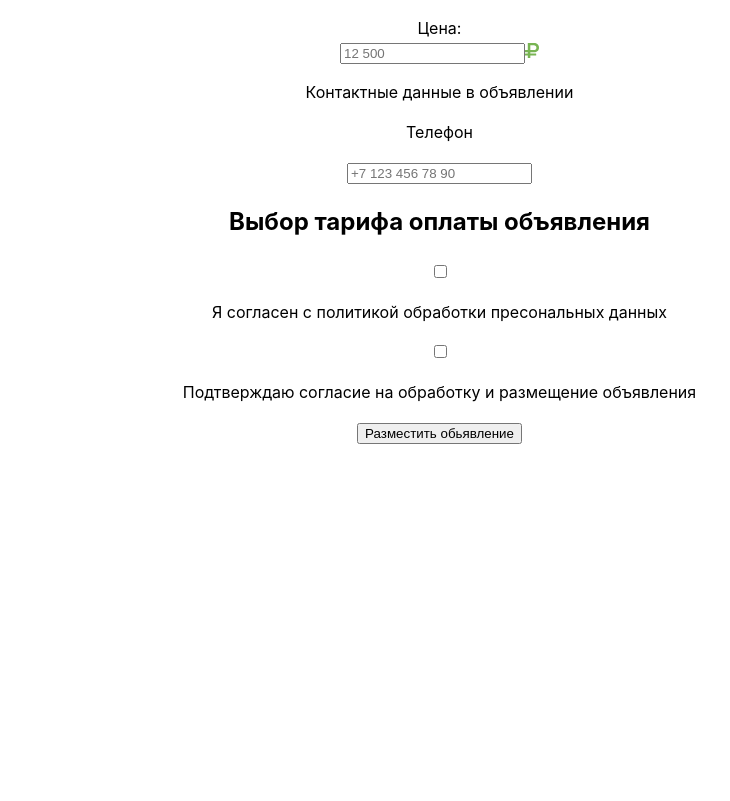
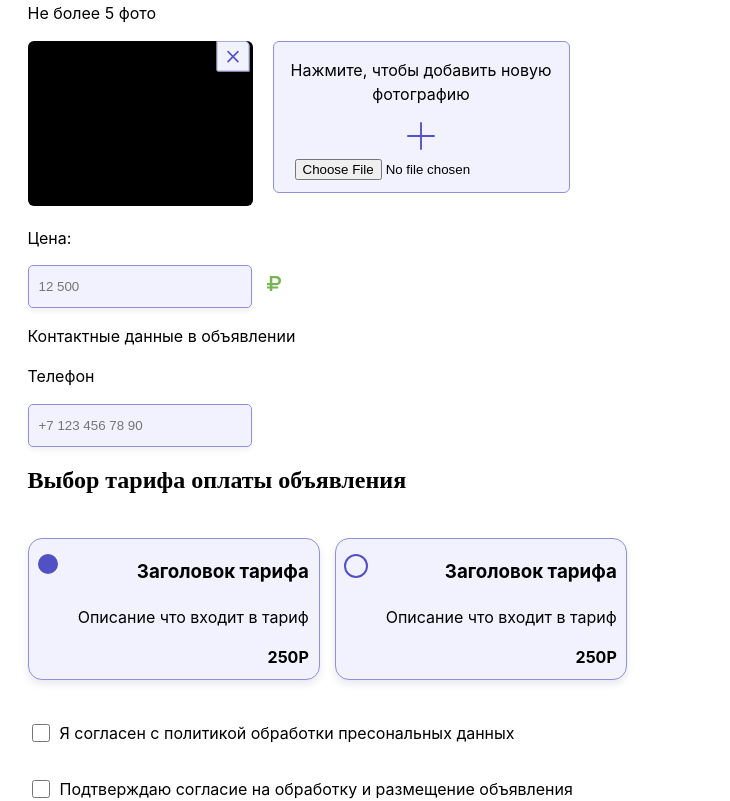
Before and after one commit to VYACHESLAV204/adele-granit1, a React (Vite) app: page /new-card in a window 1280 px wide. Shown: the part 825-1626 px from the top of the page, without its empty margins (0-730 px from the left). Built offline with nearby package versions, Linux system fonts and the light colour scheme; no server answers; a web font is replaced by a local one.

Commit message:
Страница создания объявления

```diff
--- a/src/Components/buildPages/newCard/NewCard.module.css
+++ b/src/Components/buildPages/newCard/NewCard.module.css
@@ -101,9 +101,133 @@
 	box-shadow: 0px 4px 4px 0px rgba(0, 0, 0, 0.05);
 }
 .photo{
-	width: 229px;
-	height: 179px;
+	color:#000;
+	width: 100px;
+	height: 100px;
+}
+.photoContainer{
+	width: 225px;
+	height: 165px;
+	background-color:#000;
+	display: flex;
+	justify-content: flex-end;
+	border-radius: 6px;
 }
 .photoClose{
-
+	width: 40px;
+	height: 37px;
 }
+.photoSectionContainer{
+	display: flex;
+}
+.addPhotoContainer{
+	width: 295px;
+	height: 150px;
+	border-radius: 6px;
+	border: 1px solid #9090D8;
+	background: #F2F2FF;
+	margin-left: 20px;
+}
+.photoInput{
+	pointer-events: none;
+}
+.plusPhoto{
+	width: 28px;
+	height: 28px;
+}
+.textLeft{
+	text-align: left;
+}
+.flexRow{
+	display: flex;
+	flex-direction: row;
+}
+.inputPrice{
+	width: 210px;
+	height: 39px;
+	border-radius: 5px;
+	border: 1px solid #9090D8;
+	background: #F2F2FF;
+	box-shadow: 0px 4px 4px 0px rgba(0, 0, 0, 0.05);
+	margin-top: 15px;
+	padding-left: 10px;
+}
+.marginLeft{
+	margin-left: 15px;
+}
+.labelProperty{
+	margin-top: 15px;
+	margin-bottom: 15px;
+}
+.textMargin{
+	margin-top: 20px;
+}
+.inputPhone{
+	width: 210px;
+	height: 39px;
+	border-radius: 5px;
+	border: 1px solid #9090D8;
+	background: #F2F2FF;
+	box-shadow: 0px 4px 4px 0px rgba(0, 0, 0, 0.05);
+	padding-left: 10px;
+}
+.titleTextStyle{
+	color: #000;
+	font-family: Vela Sans;
+	font-size: 24px;
+	font-style: normal;
+	font-weight: 600;
+	line-height: normal;
+}
+.checkbox{
+	margin-right: 10px;
+	width: 18px;
+	border-radius: 3px;
+	border: 1px solid #9090D8;
+	background-color: #F2F2FF;
+}
+.btn{
+	border: 0;
+	color: #fff;
+	width: 196px;
+	height: 45px;
+	border-radius: 7px;
+	background: #5250C5;
+	box-shadow: 0px 4px 7px 0px rgba(99, 99, 151, 0.15);
+}
+.priceContainer{
+	width: 290px;
+	height: 140px;
+	border-radius: 14px;
+	border: 1px solid #9090D8;
+	background: #F2F2FF;
+	box-shadow: 0px 4px 7px 0px rgba(99, 99, 151, 0.15);
+	display: flex;
+	flex-wrap: nowrap;
+  flex-direction: row-reverse;
+  justify-content: space-around;
+	margin-right: 15px;
+}
+.priceElipse{
+	margin-top: 15px;
+	width: 20px;
+	height: 20px;
+	background-color: #5250C5;
+	border-radius: 100%
+}
+.priceSectionContainer{
+	display: inline-flex;
+	width: 80%;
+	margin-top: 25px;
+	margin-bottom: 25px;
+}
+.priceNotActive{
+	background-color: #f2f2ff;
+	border: 2px solid #5250C5;
+}
+.textRight{
+	text-align: right;
+}
+.priceTag{
+	font-weight: 700;
+}
--- a/src/Components/buildPages/newCard/NewCard.tsx
+++ b/src/Components/buildPages/newCard/NewCard.tsx
@@ -1,5 +1,7 @@
 import { useEffect } from 'react'
 import greenMoney from '../../../assets/greenmoney.svg'
+import photoClose from '../../../assets/photoClose.svg'
+import plus from '../../../assets/plus.svg'
 import s from './NewCard.module.css'
 interface InewCardProps {
 	category: string
@@ -57,51 +59,70 @@ const NewCard: React.FC<InewCardProps> = ({ category, underCategory }) => {
 					></textarea>
 				</div>
 				<div>
-					<h4>Фотографии</h4>
-					<p>Не более 5 фото</p>
-					{/* Добавить фото */}
+					<h4 className={`${s.textLeft} ${s.titleTextStyle}`} >Фотографии</h4>
+					<p style={{textAlign: 'left'}}>Не более 5 фото</p>
+					<div className={s.photoSectionContainer}>
+						<div className={`${s.photo} ${s.photoContainer}`}>
+							<img className={s.photoClose} src={photoClose} alt="" />
+						</div>
+						<div className={s.addPhotoContainer}>
+							<div className={s.plusContainer}>
+							<p>Нажмите, чтобы добавить новую фотографию</p>
+							<img className={s.plusPhoto} src={plus} alt="" />
+							</div>
+							<input className={s.photoInput}type="file" />
+						</div>
+					</div>
 				</div>
-				<div>
-					<label htmlFor=''>Цена:</label>
+				<div className={`${s.textLeft} ${s.textMargin}`}>
+					<label className={s.labelProperty} htmlFor=''>Цена:</label>
 					<div>
-						<input type='text' placeholder='12 500' />
-						<img src={greenMoney} alt='' />
+						<input className={s.inputPrice} type='text' placeholder='12 500' />
+						<img className={s.marginLeft} src={greenMoney} alt='' />
 					</div>
 					<div>
 						<p>Контактные данные в объявлении</p>
 						<p>Телефон</p>
-						<input type='number' placeholder='+7 123 456 78 90' />
+						<input className={s.inputPhone} type='number' placeholder='+7 123 456 78 90' />
 					</div>
 					<div>
-						<h2>Выбор тарифа оплаты объявления</h2>
+						<h2 className={s.titleTextStyle}>Выбор тарифа оплаты объявления</h2>
 						<div>
-							<div>
-								<h3></h3>
-								<p></p>
-								<p></p>
+							<div className={s.priceSectionContainer}>
+								<div className={s.priceContainer}>
+									<div className={s.priceTextContainer}>
+										<h3 className={`${s.priceTitle} ${s.textRight}`}>Заголовок тарифа</h3>
+										<p className={`${s.priceDescription} ${s.textRight}`} >Описание что входит в тариф</p>
+										<p className={`${s.priceTag} ${s.textRight}`}>250Р</p>
+									</div>
+									<div className={s.priceElipse}></div>
+								</div>
+								<div className={s.priceContainer}>
+									<div className={s.priceTextContainer}>
+										<h3 className={`${s.priceTitle} ${s.textRight}`}>Заголовок тарифа</h3>
+										<p className={`${s.priceDescription} ${s.textRight}`} >Описание что входит в тариф</p>
+										<p className={`${s.priceTag} ${s.textRight}`}>250Р</p>
+									</div>
+									<div className={`${s.priceElipse} ${s.priceNotActive}`}></div>
+								</div>
 							</div>
-							<div>
-								<h3></h3>
-								<p></p>
-								<p></p>
+								<div>
+									<div className={s.flexRow}>
+										<input className={s.checkbox} type='checkbox' required />
+										<p>
+											Я согласен с политикой обработки
+											пресональных данных
+										</p>
+									</div>
 							</div>
-							<div>
-								<div>
-									<input type='checkbox' required />
-									<p>
-										Я согласен с политикой обработки
-										пресональных данных
-									</p>
-								</div>
-								<div>
-									<input type='checkbox' required />
+								<div className={s.flexRow}>
+									<input className={s.checkbox} type='checkbox' required />
 									<p>
 										Подтверждаю согласие на обработку и
 										размещение объявления
 									</p>
 								</div>
-								<button>Разместить обьявление</button>
-							</div>
+								<button className={`${s.btn} ${s.textMargin}`}>Разместить обьявление</button>
 						</div>
 					</div>
 				</div>
--- a/src/Components/modules/Меню/Menu.module.css
+++ b/src/Components/modules/Меню/Menu.module.css
@@ -1,7 +1,7 @@
 .menuWrapper {
 	position: fixed;
 	top: 0;
-	left: -300px;
+	left: -1000px;
 	width: 300px;
 	height: 100%;
 
```
Also changed, not shown: src/assets/photoClose.svg (added), src/assets/plus.svg (added).
